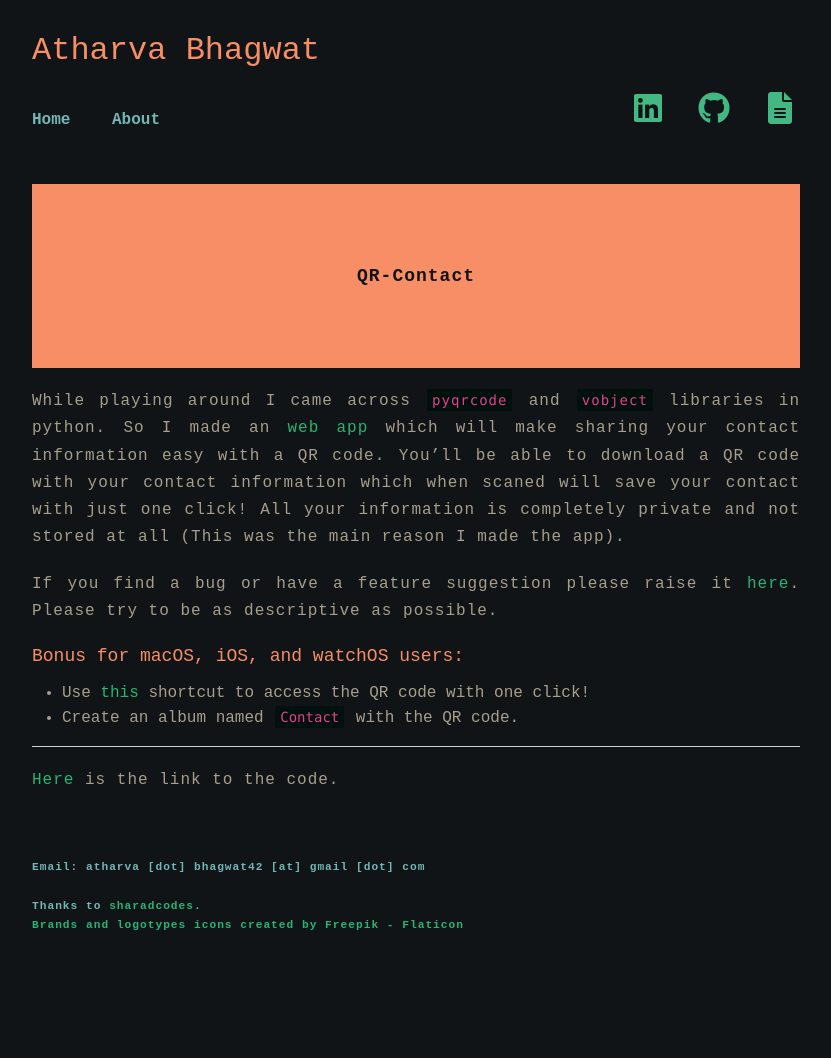
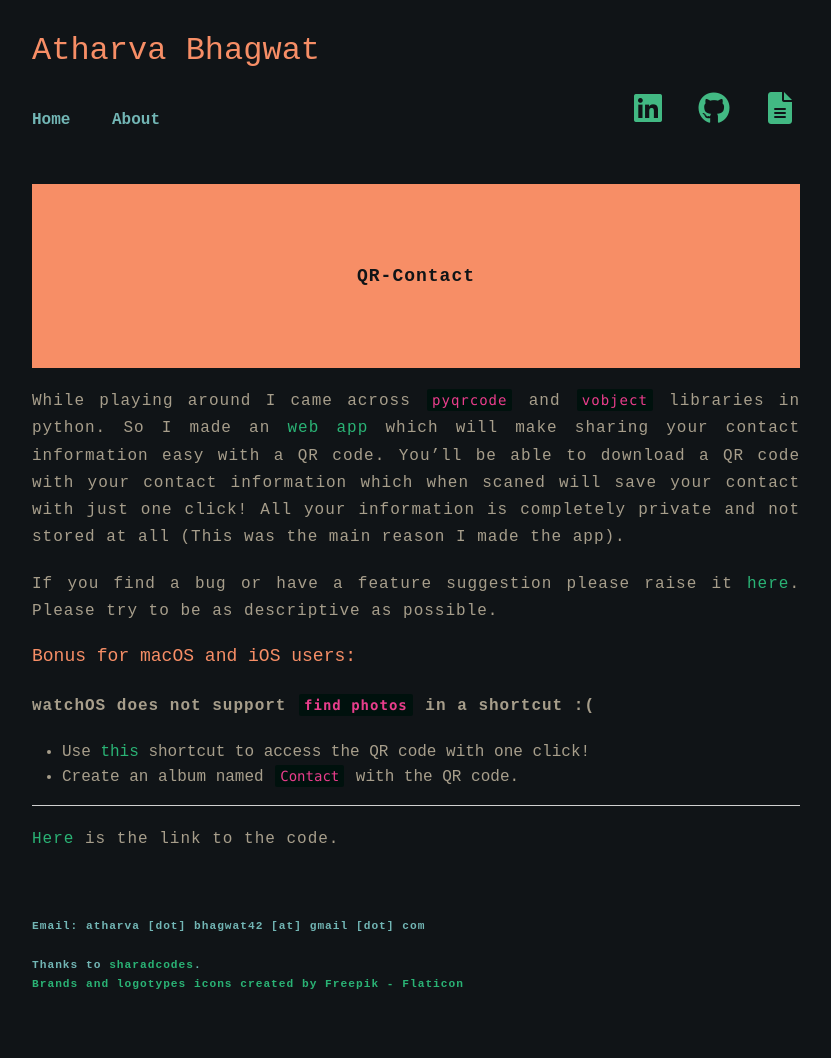
Before and after one commit to atharva-bhagwat/atharva-bhagwat.github.io, a Jekyll site: the page built from all_collections/_posts/2022-08-15-qrcontact.md, in a window 1280 px wide. Shown: the whole page, without its empty margins (224-1055 px from the left). Built offline with Jekyll 4.4.1, drawn with Linux system fonts in a browser that asks for light colours; before the commit the page ends 999 px from its top, so only the background shows below that.

Commit message:
Add intern info

```diff
--- a/all_collections/_posts/2022-08-15-qrcontact.md
+++ b/all_collections/_posts/2022-08-15-qrcontact.md
@@ -11,7 +11,8 @@ While playing around I came across `pyqrcode` and `vobject` libraries in python.
 If you find a bug or have a feature suggestion please raise it [here](https://github.com/atharva-bhagwat/qrcontact/issues). Please try to be as descriptive as possible.
 
 
-## Bonus for macOS, iOS, and watchOS users:
+## Bonus for macOS and iOS users:
+**watchOS does not support `find photos` in a shortcut :(**
 - Use [this](https://www.icloud.com/shortcuts/9f8e2d64c5804d8abbee808aae8c2853) shortcut to access the QR code with one click!
 - Create an album named `Contact` with the QR code.
 
```
Also changed, not shown: about.md (+1 -1 lines), all_collections/_posts/2021-12-05-human-detection.md (+2 -1 lines).
